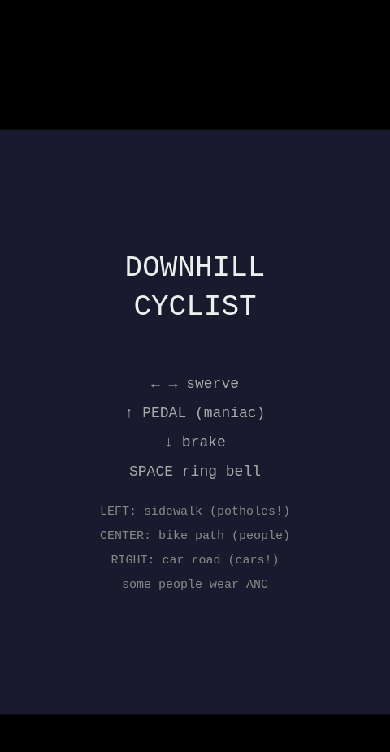
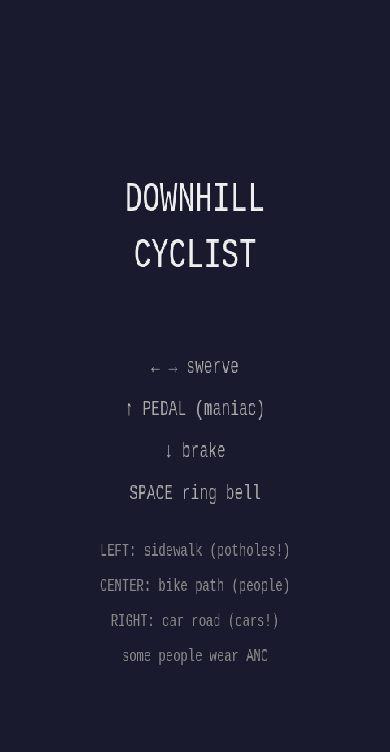
Before and after one commit to Nikamura/downhill-cyclist, a website with bundled scripts: page index.html in a window 390 px wide. Built offline with nearby package versions, Linux system fonts and the light colour scheme.

Commit message:
fix: fullscreen canvas with no black bars, tap to start on mobile
- Canvas stretches to 100vw x 100dvh (fills entire viewport)
- Any tap on title/gameover screens triggers Enter (start/restart)
- Touch events on document instead of canvas for full coverage
- Game state synced to touch module for context-aware input

```diff
--- a/index.html
+++ b/index.html
@@ -20,12 +20,10 @@
     }
     canvas {
       display: block;
+      width: 100vw;
+      height: 100dvh;
       image-rendering: pixelated;
       image-rendering: crisp-edges;
-      position: absolute;
-      top: 50%;
-      left: 50%;
-      transform: translate(-50%, -50%);
     }
   </style>
 </head>
--- a/src/main.js
+++ b/src/main.js
@@ -7,39 +7,18 @@ import { createPothole, updatePothole, checkPotholeCollision, drawPothole } from
 import { updateRoad, drawRoad, initScenery, updateScenery, drawScenery } from './road.js';
 import { drawBicycle, drawPedestrian, drawBellRing } from './sprites.js';
 import { drawHUD, drawTitleScreen, drawGameOver } from './ui.js';
-import { initTouch } from './touch.js';
+import { initTouch, setTouchGameState } from './touch.js';
 import { initAudio, startMusic, stopMusic, playBell, playHonk, playCrash } from './audio.js';
 
-// --- Setup canvas (fill screen, maintain aspect ratio) ---
+// --- Setup canvas (fill entire screen, no bars) ---
 const canvas = document.getElementById('game');
 canvas.width = GAME_W * SCALE;
 canvas.height = GAME_H * SCALE;
 const ctx = canvas.getContext('2d');
 ctx.imageSmoothingEnabled = false;
 
-function resizeCanvas() {
-  const vw = window.innerWidth;
-  const vh = window.innerHeight;
-  const gameAspect = GAME_W / GAME_H;
-  const screenAspect = vw / vh;
-
-  let cssW, cssH;
-  if (screenAspect > gameAspect) {
-    // screen is wider than game — fit to height
-    cssH = vh;
-    cssW = vh * gameAspect;
-  } else {
-    // screen is taller than game — fit to width
-    cssW = vw;
-    cssH = vw / gameAspect;
-  }
-
-  canvas.style.width = cssW + 'px';
-  canvas.style.height = cssH + 'px';
-}
-
-resizeCanvas();
-window.addEventListener('resize', resizeCanvas);
+canvas.style.width = '100vw';
+canvas.style.height = '100dvh';
 
 // --- Game state ---
 let state = 'title';
@@ -59,6 +38,7 @@ initScenery();
 function startGame() {
   initAudio();
   state = 'playing';
+  setTouchGameState('playing');
   player = createPlayer();
   pedestrians = [];
   cars = [];
@@ -100,6 +80,7 @@ function crash(reason) {
   player.alive = false;
   crashReason = reason;
   state = 'gameover';
+  setTouchGameState('gameover');
   playCrash();
   stopMusic();
 }
--- a/src/touch.js
+++ b/src/touch.js
@@ -1,38 +1,46 @@
 import { setKey } from './input.js';
 
-// Fullscreen touch controls:
-// - Left side of screen: steer left
-// - Right side of screen: steer right
-// - Swipe/hold bottom-left: brake
-// - Swipe/hold bottom-right: pedal
-// - Tap center/top area: bell
-// - Double-tap or two-finger: start game (Enter)
+// Touch zones (during gameplay):
+// - Left half: steer left
+// - Right half: steer right
+// - Bottom-left 30%: brake
+// - Bottom-right 30%: pedal
+// - Top center: bell
+//
+// On title/gameover: any tap = Enter (start)
 
-const activeTouches = new Map(); // touchId -> action
+const activeTouches = new Map();
+let gameState = 'title'; // synced from main.js
+
+export function setTouchGameState(s) {
+  gameState = s;
+}
 
 export function initTouch() {
-  const canvas = document.getElementById('game');
+  document.addEventListener('touchstart', (e) => {
+    e.preventDefault();
 
-  canvas.addEventListener('touchstart', (e) => {
-    e.preventDefault();
+    // On title or gameover, any tap = Enter
+    if (gameState !== 'playing') {
+      setKey('Enter', true);
+      setTimeout(() => setKey('Enter', false), 100);
+      return;
+    }
+
     for (const touch of e.changedTouches) {
-      const action = getAction(touch, canvas);
+      const action = getAction(touch);
       activeTouches.set(touch.identifier, action);
       applyAction(action, true);
     }
-
-    // Two fingers = start/restart
-    if (e.touches.length >= 2) {
-      setKey('Enter', true);
-      setTimeout(() => setKey('Enter', false), 100);
-    }
   }, { passive: false });
 
-  canvas.addEventListener('touchmove', (e) => {
+  document.addEventListener('touchmove', (e) => {
     e.preventDefault();
+    if (gameState !== 'playing') return;
+
     for (const touch of e.changedTouches) {
       const oldAction = activeTouches.get(touch.identifier);
-      const newAction = getAction(touch, canvas);
+      const newAction = getAction(touch);
       if (oldAction !== newAction) {
         applyAction(oldAction, false);
         activeTouches.set(touch.identifier, newAction);
@@ -41,7 +49,7 @@ export function initTouch() {
     }
   }, { passive: false });
 
-  canvas.addEventListener('touchend', (e) => {
+  document.addEventListener('touchend', (e) => {
     e.preventDefault();
     for (const touch of e.changedTouches) {
       const action = activeTouches.get(touch.identifier);
@@ -52,7 +60,7 @@ export function initTouch() {
     }
   }, { passive: false });
 
-  canvas.addEventListener('touchcancel', (e) => {
+  document.addEventListener('touchcancel', (e) => {
     for (const touch of e.changedTouches) {
       const action = activeTouches.get(touch.identifier);
       if (action) {
@@ -62,14 +70,12 @@ export function initTouch() {
     }
   });
 
-  // Prevent context menu on long press
-  canvas.addEventListener('contextmenu', (e) => e.preventDefault());
+  document.addEventListener('contextmenu', (e) => e.preventDefault());
 }
 
-function getAction(touch, canvas) {
-  const rect = canvas.getBoundingClientRect();
-  const x = (touch.clientX - rect.left) / rect.width;  // 0..1
-  const y = (touch.clientY - rect.top) / rect.height;   // 0..1
+function getAction(touch) {
+  const x = touch.clientX / window.innerWidth;   // 0..1
+  const y = touch.clientY / window.innerHeight;   // 0..1
 
   // Bottom 30% = brake (left) or pedal (right)
   if (y > 0.7) {
```
